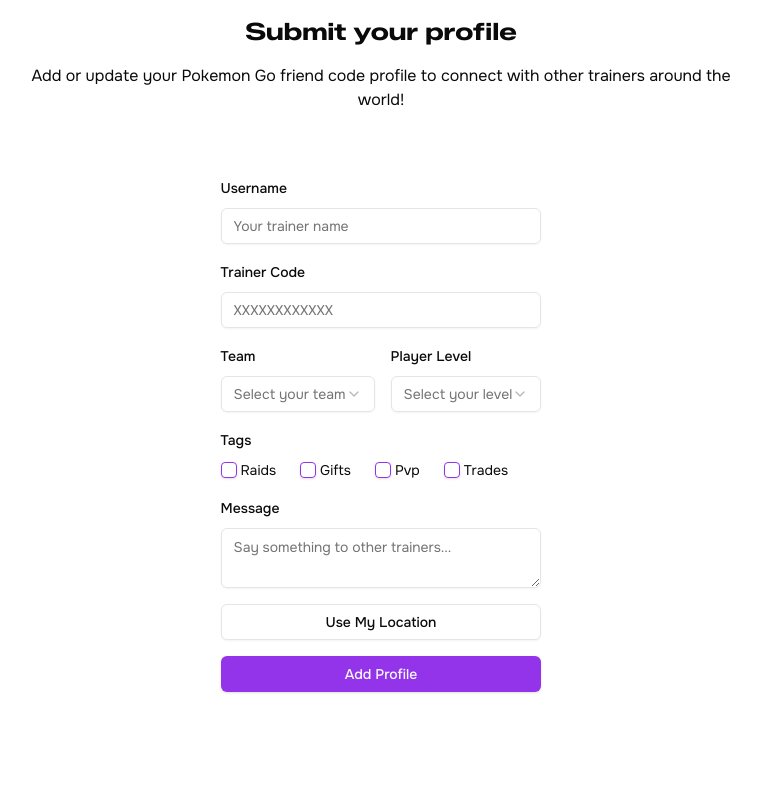
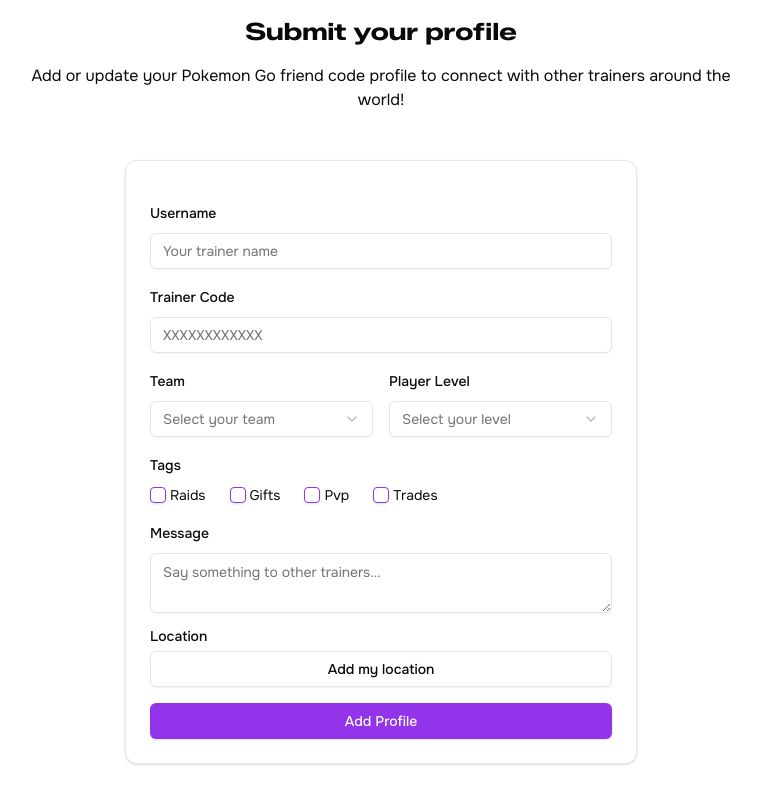
Before and after one commit to lukewheeleruk/pogocodes-v2, a Next.js app: page /submit in a window 1280 px wide. Shown: the whole page, without its empty margins (259-1020 px from the left). Built offline with nearby package versions, Linux system fonts and the light colour scheme; no server answers; the database is empty.

Commit message:
design updates

```diff
--- a/app/submit/page.js
+++ b/app/submit/page.js
@@ -1,5 +1,6 @@
 import SubmitProfileForm from "@/app/ui/SubmitProfileForm";
 import localFont from "next/font/local";
+import { Card } from "@/components/ui/card";
 
 const myFont = localFont({
   src: "../../public/ZalandoSansExpanded-VariableFont_wght.ttf",
@@ -16,7 +17,9 @@
         Add or update your Pokemon Go friend code profile to connect with other
         trainers around the world!
       </p>
-      <SubmitProfileForm />
+      <Card className="w-full max-w-lg p-6">
+        <SubmitProfileForm />
+      </Card>
     </div>
   );
 }
--- a/app/ui/Filters.js
+++ b/app/ui/Filters.js
@@ -75,7 +75,7 @@
         </SheetTrigger>
         <SheetContent side="right" className="">
           <SheetHeader>
-            <SheetTitle>Filters</SheetTitle>
+            <SheetTitle className="text-3xl font-bold">Filters</SheetTitle>
           </SheetHeader>
 
           <div className="flex flex-col gap-6 mt-6">
--- a/app/ui/Player.js
+++ b/app/ui/Player.js
@@ -36,7 +36,7 @@
           {/* Location (optional) */}
           {location && (
             <div className="flex gap-1 items-center text-sm text-muted-foreground">
-              <MapPin className="w-3 h- text-gray-500" />
+              <MapPin className="w-3 h-3 text-gray-500" />
               <span>{location.display}</span>
             </div>
           )}
--- a/app/ui/PlayerControlButtons.js
+++ b/app/ui/PlayerControlButtons.js
@@ -45,7 +45,7 @@
             </DialogTitle>
           </DialogHeader>
           <QRCode value={code} size={200} />
-          <p className="text-xl font-mono">{formatCode(code)}</p>
+          <p className="text-xl font-mono font-bold">{formatCode(code)}</p>
         </DialogContent>
       </Dialog>
       <Button
--- a/app/ui/SubmitProfileForm.js
+++ b/app/ui/SubmitProfileForm.js
@@ -27,6 +27,7 @@
   FormControl,
   FormMessage,
 } from "@/components/ui/form";
+import { MapPin } from "lucide-react";
 
 export default function SubmitProfileForm() {
   const router = useRouter();
@@ -116,7 +117,10 @@
 
   return (
     <Form {...form}>
-      <form onSubmit={form.handleSubmit(onSubmit)} className="space-y-4 mt-4">
+      <form
+        onSubmit={form.handleSubmit(onSubmit)}
+        className=" w-full space-y-4 mt-4"
+      >
         {/* Username */}
         <FormField
           control={form.control}
@@ -252,23 +256,27 @@
         />
 
         <div className="flex flex-col gap-2">
+          <FormLabel>Location</FormLabel>
           <Button
             variant="outline"
             type="button"
             onClick={getLocation}
             disabled={locLoading}
           >
-            {locLoading ? "Getting location..." : "Use My Location"}
+            {locLoading ? "Getting location..." : "Add my location"}
           </Button>
 
           {form.getValues("location") && (
-            <p className="text-sm text-gray-600">
-              {form.getValues("location").city
-                ? `${form.getValues("location").city}, ${
-                    form.getValues("location").country
-                  }`
-                : "Location obtained"}
-            </p>
+            <div className="flex gap-1 items-center">
+              <MapPin className="w-4 h-4 text-gray-500" />
+              <span className="text-gray-600">
+                {form.getValues("location").city
+                  ? `${form.getValues("location").city}, ${
+                      form.getValues("location").country
+                    }`
+                  : "Location obtained"}
+              </span>
+            </div>
           )}
         </div>
 
```
